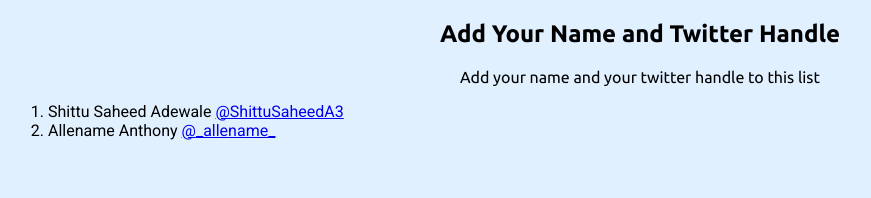
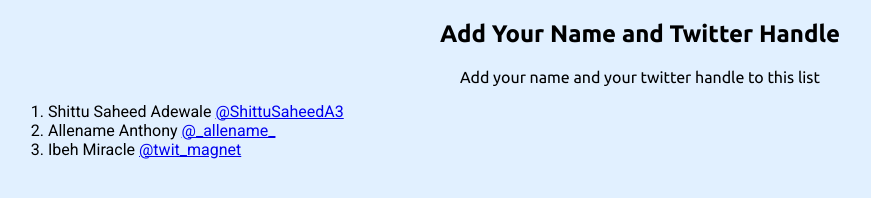
Before and after one commit to adewale2018/contributing_to_open_source, a plain HTML site: page index.html in a window 1280 px wide. Shown: the whole page, without its empty margins (0-871 px from the left). Drawn offline with Linux system fonts and the light colour scheme.

Commit message:
Added my details

```diff
--- a/index.html
+++ b/index.html
@@ -15,6 +15,7 @@
       <ol>
         <li>Shittu Saheed Adewale  <a href="https://twitter.com/ShittuSaheedA3" target="_blank">@ShittuSaheedA3</a></li>
         <li>Allename Anthony <a href="https://twitter.com/_allename_" target="_blank">@_allename_</a></li>
+        <li>Ibeh Miracle  <a href="https://twitter.com/twit_magnet" target="_blank">@twit_magnet</a></li>
       </ol>
 
   </section>
```
